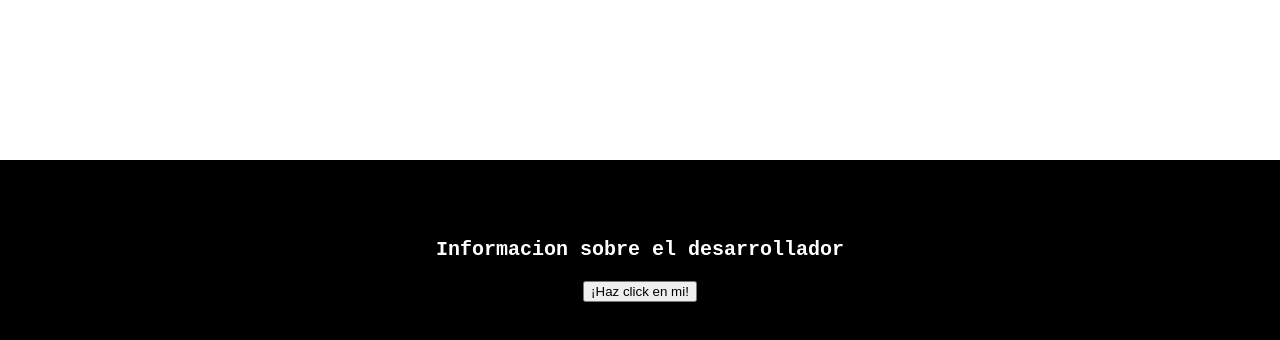
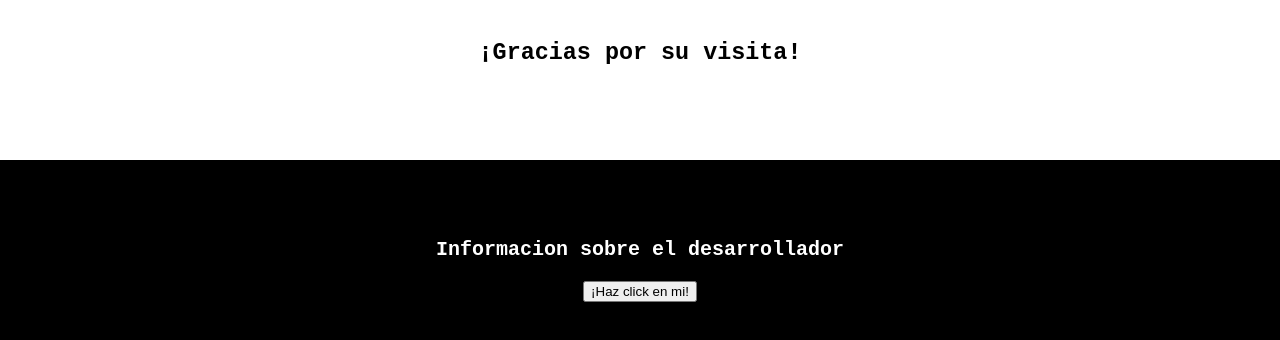
Before and after one commit to Darios22/miprimerapagina, a plain HTML site: page about.html in a window 1280 px wide. Shown: the part 478-818 px from the top of the page. Drawn offline with Linux system fonts and the light colour scheme.

Commit message:
mi primera confirmación de actualización

```diff
--- a/about.html
+++ b/about.html
@@ -28,6 +28,9 @@
         <img src="img/programar.png" alt="programar"/>
         <img src="img/postre.jpg" alt="postre"/>
       </div>
+     <div class="container greeting">  <!-- el espacio entre clase no se que hace le dio espacio alrededor-->
+        <h3>¡Gracias por su visita!</h3>
+      </div>
 
 
     </main>
--- a/style.css
+++ b/style.css
@@ -228,6 +228,10 @@ footer p{
   color:white;
 }
 
+.greeting{
+    text-align: center;
+}
+
 @media (max-width: 600px) {
     .column {
         flex: 100%;
```
